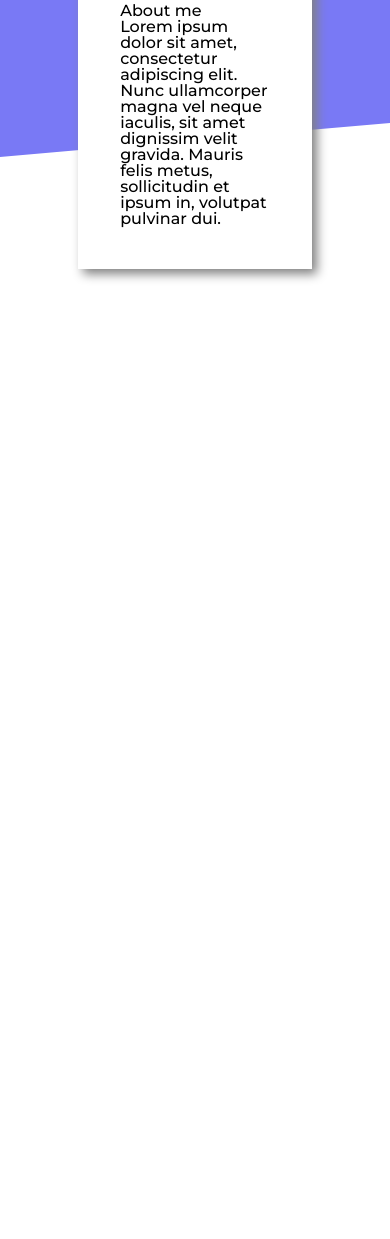
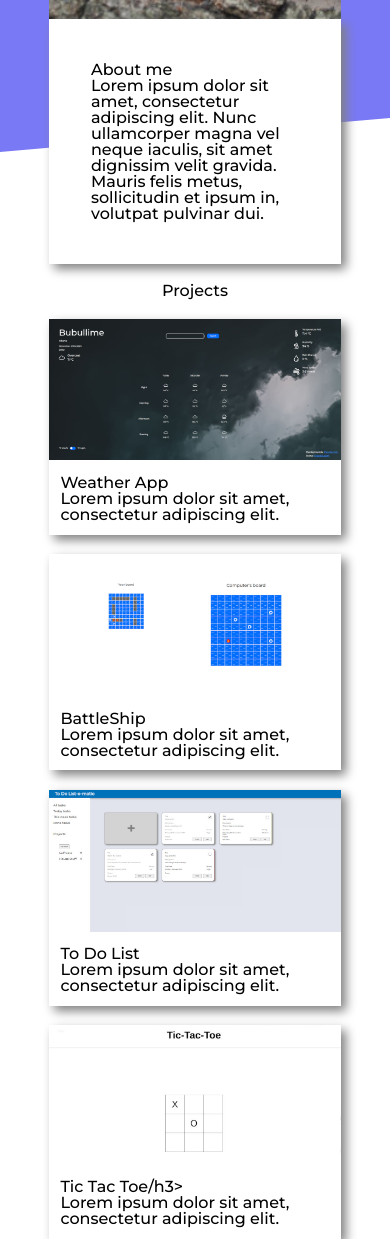
Before and after one commit to BuonicosII/portfolio-website, a website built with webpack: page dist/index.html in a window 390 px wide. Shown: the part 377-1616 px from the top of the page. Before the commit the page ends 844 px from the top, so only its background shows below. Built offline with Linux system fonts and the light colour scheme.

Commit message:
Create project list and add screenshots

```diff
--- a/src/style.css
+++ b/src/style.css
@@ -124,6 +124,38 @@ header {
 	height: auto;
 }
 
+main {
+	display: flex;
+	justify-content: center;
+	align-items: center;
+	flex-direction: column;
+	padding-top: 5vw;
+}
+
+.projectList {
+	max-width: 50vw;
+	display: flex;
+	flex-wrap: wrap;
+	justify-content: center;
+	align-items: center;
+	align-content: center;
+	gap: 5vw;
+	padding-top: 5vw;
+}
+
+section {
+	max-width: 40%;
+	box-shadow: 5px 5px 10px grey;
+}
+
+section img {
+	width: 100%;
+}
+
+section div {
+	padding: 3vw;
+}
+
 @media (max-width: 1150px) {
 
 	.aboutDiv {
@@ -139,14 +171,19 @@ header {
 	.aboutDiv img {
 		width: 75%;
 	}
+
+	section {
+		max-width: 100%;
+	}
 }
 
 @media (max-width: 650px) {
+
 	.aboutDiv {
 		flex-wrap: wrap;
 		max-height: none;
 		top: 5vh;
-		max-width: 60vw;
+		max-width: 75vw;
 	}
 
 	.about {
@@ -156,4 +193,8 @@ header {
 	.aboutDiv img {
 		width: 100%;
 	}
+
+	.projectList {
+		max-width: 75vw;
+	}
 }
```
Also changed, not shown: assets/battleship-desktop.jpg (added), assets/battleship-mobile.jpg (added), assets/tictactoe-desktop.jpg (added), assets/tictactoe-mobile.jpg (added), assets/todolist-desktop.jpg (added), assets/todolist-mobile.jpg (added), assets/weather-app-desktop.jpg (added), assets/weather-app-mobile.jpg (added), dist/index.html, dist/main.js.
